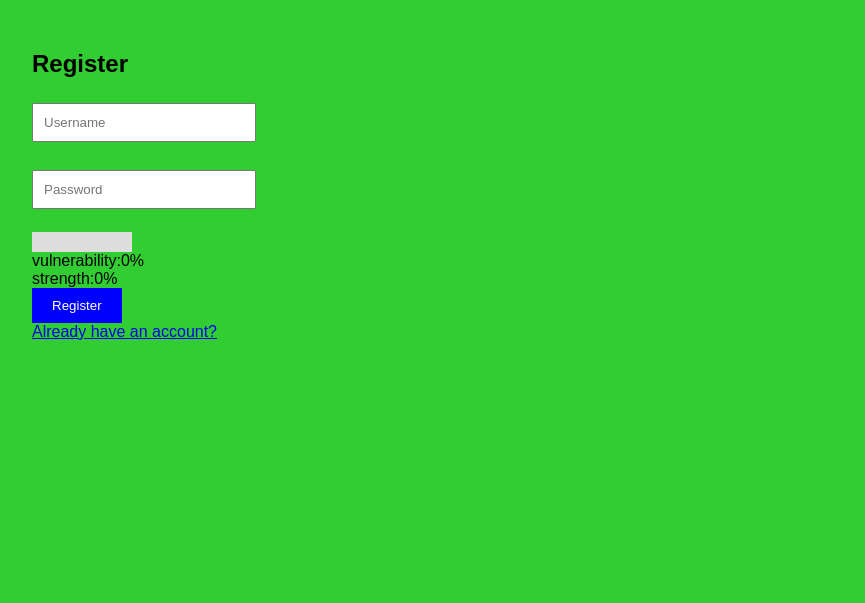
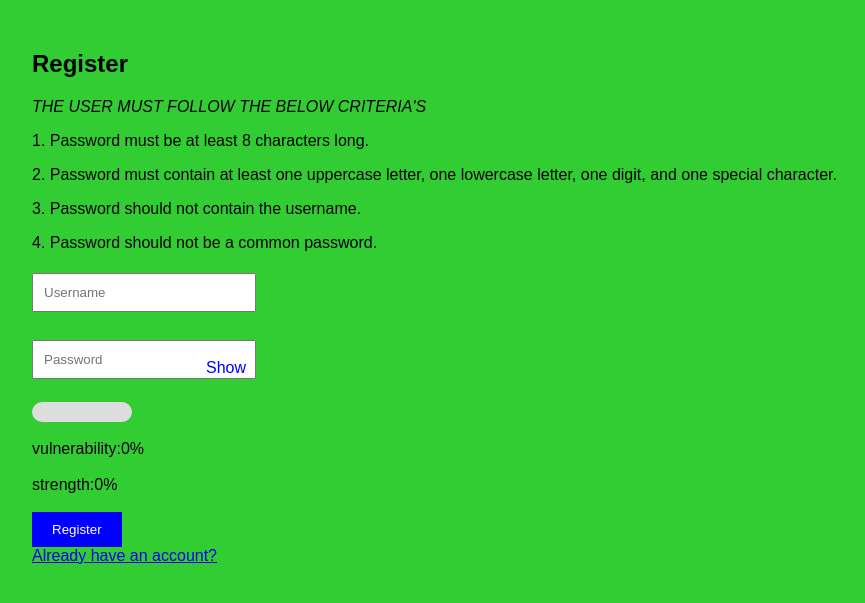
Before and after one commit to crack420978/flash-login-app, a Flask app: page /register in a window 1280 px wide. Shown: the top 603 px of the page, without its empty margins (18-883 px from the left). Run offline with Flask 2, Linux system fonts and the light colour scheme.

Commit message:
login.html , register.html

```diff
--- a/templates/register.html
+++ b/templates/register.html
@@ -12,6 +12,18 @@
             padding: 10px;
             margin: 5px 0;
             width: 200px;
+        }
+        .password-container {
+            position: relative;
+            display: inline-block;
+        }
+        .toggle-password {
+            position: absolute;
+            right: 10px;
+            top: 50%;
+            transform: translateY(-50%);
+            cursor: pointer;
+            color: blue;
         }
         button {
             padding: 10px 20px;
@@ -39,18 +51,45 @@
     </ul>
   {% endif %}
 {% endwith %}
+<p><i>THE USER MUST FOLLOW THE BELOW CRITERIA'S</i></p>
+<p>1. Password must be at least 8 characters long.</p>
+<p>2. Password must contain at least one uppercase letter, one lowercase letter, one digit, and one special character.</p>
+<p>3. Password should not contain the username.</p>
+<p>4. Password should not be a common password.</p>
 
 <form method="POST" action="{{ url_for('register') }}">
     <input name="username" placeholder="Username" type="text" required><br><br>
 
-    <input name="password" placeholder="Password" type="password" required><br><br>
+    <div class="password-container">
+    <input id="password-field" name="password" placeholder="Password" type="password" required><br><br>
+    <span class="toggle-password" onclick="togglePasswordVisibility()">Show</span>
+    <script>
+      function togglePasswordVisibility() {
+        const passwordField = document.getElementById('password-field');
+        const toggleButton = document.querySelector('.toggle-password');
+        if (passwordField.type === 'password') {
+          passwordField.type = 'text';
+          toggleButton.textContent = "🙈";
+        } else {
+          passwordField.type = 'password';
+          toggleButton.textContent = "👁️";
+        }
+      }
+    </script>
+    </div>
 
-    <div style="width: 100px; background:#ddd; height: 20px; border-radius: 0px">
+
+
+    <div style="width: 100px; background:#ddd; height: 20px; border-radius: 10px">
       <div id="strength-bar" style="width: 0%; height: 20px; background-color: red; border-radius: 10px"></div>
     </div>
+
+    <br>
+
     <div id="vul-result">vulnerability:0%</div>
+    <br>
     <div id="strength-result">strength:0%</div>
-
+    <br>
     <button type="submit">Register</button>
 </form>
 
@@ -61,7 +100,7 @@
     const usernameInput = document.querySelector('input[name="username"]');
     const vulResult = document.getElementById('vul-result');
     const strengthResult = document.getElementById('strength-result');
-    const vulBar = document.getElementById('vul-bar');
+    const strengthBar = document.getElementById('strength-bar');
 
     passwordInput.addEventListener('input', () => {
        fetch("/check_password", {
@@ -80,9 +119,9 @@
             strengthResult.textContent = `strength: ${data.strength}%`;
             strengthBar.style.width = `${data.strength}%`;
 
-            if (data.strength >= 30) {
+            if (data.strength >=70 && data.vulnerability <= 30) {
                 strengthBar.style.backgroundColor = 'green';
-            } else if (data.strength >= 70) {
+            } else if (data.strength >=40) {
                 strengthBar.style.backgroundColor = 'orange';
             } else {
                 strengthBar.style.backgroundColor = 'red';
```
Also changed, not shown: templates/login.html (+28 -0 lines).
